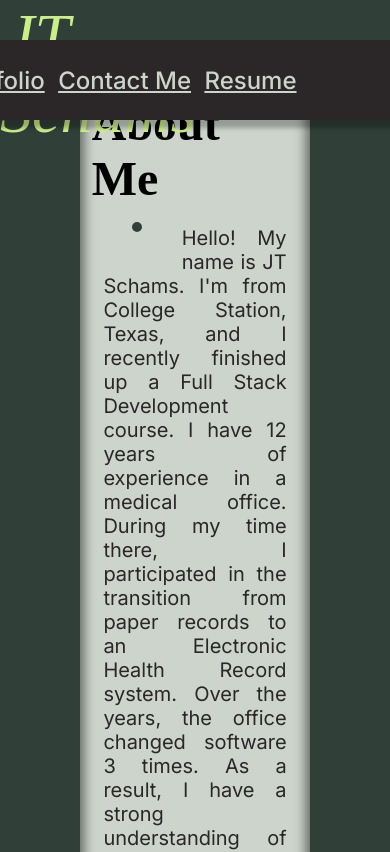
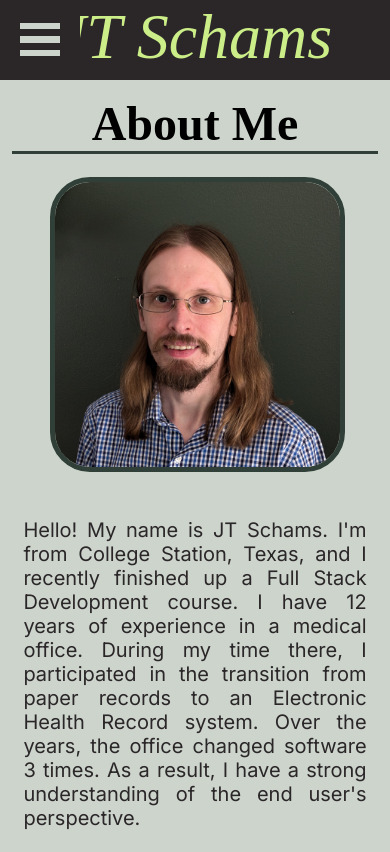
Before and after one commit to jtschams/jts-portfolio, a React (Vite) app in the folder client/: page / in a window 390 px wide. Shown: the top 852 px of the page. Built offline with nearby package versions, Linux system fonts and the light colour scheme; a web font is replaced by a local one.

Commit message:
added mobile support

```diff
--- a/client/src/components/Header.jsx
+++ b/client/src/components/Header.jsx
@@ -19,11 +19,19 @@ export function NavBar({ style }) {
     }
   ]
 
+  const changePage = function(link) {
+    return function() {
+      setPage(link.link)
+      document.querySelector('.burger').classList.remove('open')
+      document.querySelector('nav').classList.remove('open')
+    }
+  }
+
   return (
-  <nav style={style}>
+    <nav style={style}>
     <ul>
       {links.map((link) =>
-        (<li key={link.link}><Link to={link.link} className={page === link.link ? 'active' : null} onClick={() => setPage(link.link)}>{link.text}</Link></li>)
+        (<li key={link.link}><Link to={link.link} className={page === link.link ? 'active' : null} onClick={changePage(link)}>{link.text}</Link></li>)
       )}
     </ul>
   </nav>
@@ -31,8 +39,17 @@ export function NavBar({ style }) {
 }
 
 const Header = () => {
+  const burgerButton = function(event) {
+    event.currentTarget.classList.toggle('open')
+    document.querySelector('nav').classList.toggle('open')
+  }
   return (
     <>
+      <figure className='burger' onClick={burgerButton}>
+        <div className='bar1'></div>
+        <div className='bar2'></div>
+        <div className='bar3'></div>
+      </figure>
       <h1>JT Schams</h1>
       <NavBar />
     </>
--- a/client/src/index.css
+++ b/client/src/index.css
@@ -1,3 +1,5 @@
+  /* Defaults and Name in Header */
+
 :root {
   font-family: "Inter", sans-serif;
   font-size: 8px;
@@ -28,10 +30,47 @@ h1 {
   text-align: center;
 }
 
+/* Burger Button */
+
+.burger {
+  display: none;
+  height: 50px;
+  aspect-ratio: 1;
+  background-color: var(--dark);
+  position: fixed;
+  z-index: 2;
+  top: 0;
+  left: 0;
+  margin: 0;
+  padding: 15px;
+  border-radius: 0 0 15px 0;
+}
+
+.bar1, .bar2, .bar3 {
+  width: 80%;
+  height: 12.5%;
+  margin: 15% auto;
+  background-color: var(--light);
+  transition: all .4s;
+}
+
+.open .bar1 {
+  transform: rotate(-45deg) translateX(-20%) scaleX(.7)
+}
+
+.open .bar2 {
+  transform: translateX(-40%) scaleX(0);
+}
+
+.open .bar3 {
+  transform: rotate(45deg) translateX(-20%) scaleX(.7)
+}
+
+  /* Navbar */
+
 nav {
   background-color: var(--dark);
   box-shadow: 4px 8px 4px #00000044;
-  height: 80px;
   width: 60vw;
   min-width: 500px;
   border-radius: 15px 0 0 15px;
@@ -40,6 +79,7 @@ nav {
   position: absolute;
   top: 40px;
   right: 0;
+  z-index: 1;
 }
 
 ul {
@@ -57,6 +97,7 @@ nav ul {
 }
 
 nav a {
+  height: 80px;
   color: var(--light);
   font-size: 3rem;
   font-weight: 500;
@@ -68,11 +109,15 @@ nav a.active {
   text-decoration: none;
 }
 
+  /* Footer */
+
 footer {
   text-align: center;
   line-height: 40px;
   font-weight: 600;
 }
+
+  /* Shared Main Content */
 
 main, .main {
   background-color: var(--light);
@@ -103,15 +148,20 @@ p {
   margin: 0;
 }
 
+  /* About Me */
+
 img.selfPicture {
   width: calc(40vw - 200px);
   max-width: 400px;
+  min-width: 285px;
   object-fit: contain;
   float: left;
   margin: 1rem 40px 30px;
   border-radius: 40px;
   border: 5px solid var(--body-background)
 }
+
+  /* Portfolio */
 
 .portfolio {
   display: flex;
@@ -123,7 +173,7 @@ img.selfPicture {
   /* TODO: change flex to 1 0 25% when more repos added*/
   flex: 1 0 35%;
   width: 100%;
-  min-width: 500px;
+  min-width: 425px;
   height: 375px;
   position: relative;
   border-radius: 30px;
@@ -210,6 +260,8 @@ hgroup > div {
   color: var(--highlight)
 }
 
+  /* Contact Me */
+
 .contact-me {
   margin-left: 10vw;
   width: 60vw;
@@ -257,6 +309,8 @@ button#submit:hover {
   text-align: center;
 }
 
+  /* Resume */
+
 .download-link {
   color: var(--body-background);
   border-radius: 8px;
@@ -288,3 +342,84 @@ h4 {
   flex: 1 0 26%;
   line-height: 2em;
 }
+
+@media screen and (max-width: 1120px) {
+  h1 {
+    background-color: var(--dark);
+    width: 100vw;
+    height: 80px;
+  }
+
+  .burger {
+    display: block;
+  }
+
+  nav {
+    position: fixed;
+    width: 250px;
+    min-width: 225px;
+    top: 0;
+    left: -300px;
+    padding: 60px 15px 0;
+    border-radius: 0;
+    box-shadow: none;
+    transition: left .6s;
+  }
+
+  nav.open {
+    left: 0;
+  }
+
+  nav ul {
+    height: 100vh;
+    display: block;
+  }
+
+  nav li {
+    margin: 25px 0;
+  }
+
+  nav a {
+    font-size: 5rem;
+  }
+
+  main {
+    margin-top: 80px;
+    width: 94vw;
+    box-shadow: none;
+    border-radius: 0 0 3vw 3vw;
+  }
+
+  header {
+    width: 100%;
+    border-bottom: 3px solid var(--body-background);
+    margin-bottom: 15px;
+  }
+
+  h2 {
+    margin-bottom: 0;
+  }
+
+  .contact-me {
+    width: 70vw;
+  }
+
+  #resume-section {
+    padding-left: 10vw;
+  }
+}
+
+@media screen and (max-width: 675px) {
+  img.selfPicture {
+    margin: 1rem calc((100% - 290px) / 2 ) 30px;
+    float: none;
+  }
+
+  .contact-me {
+    width: 75vw;
+  }
+
+  #resume-section {
+    padding-left: 5vw;
+  }
+}
--- a/client/src/pages/Resume.jsx
+++ b/client/src/pages/Resume.jsx
@@ -9,7 +9,7 @@ const openTab = function() {
   return (
     <main>
       <header><h2>Resume</h2></header>
-      <section>
+      <section id="resume-section">
         <p>Click<a href='/jts-resume.pdf' download='jts-resume.pdf' className='download-link' onClick={openTab}>here</a>to view and download pdf of my resume.</p>
         <article>
           <h4>Proficiencies</h4>
```
Also changed, not shown: 1 other file (tests, documents, lock files or other folders).
